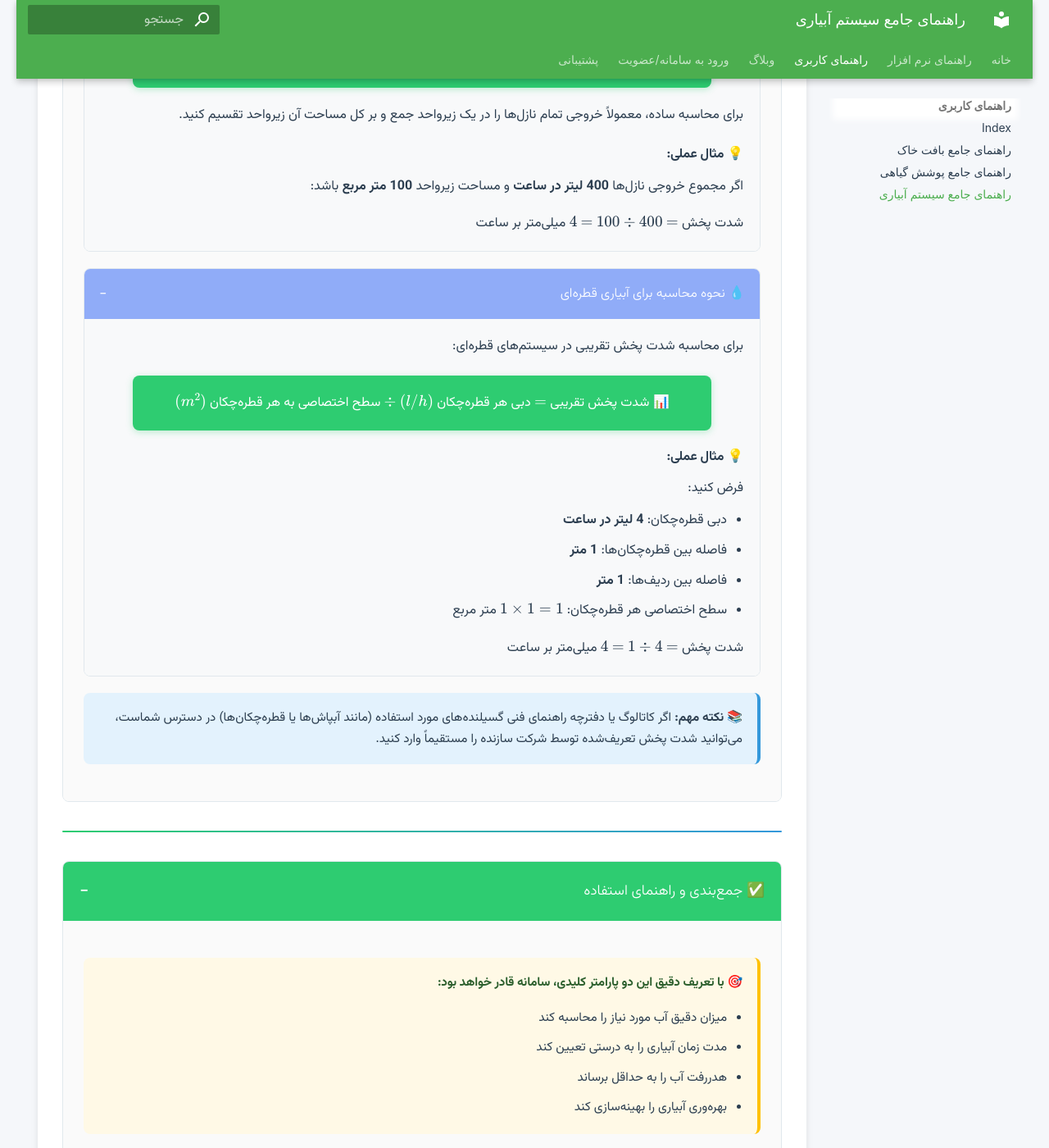
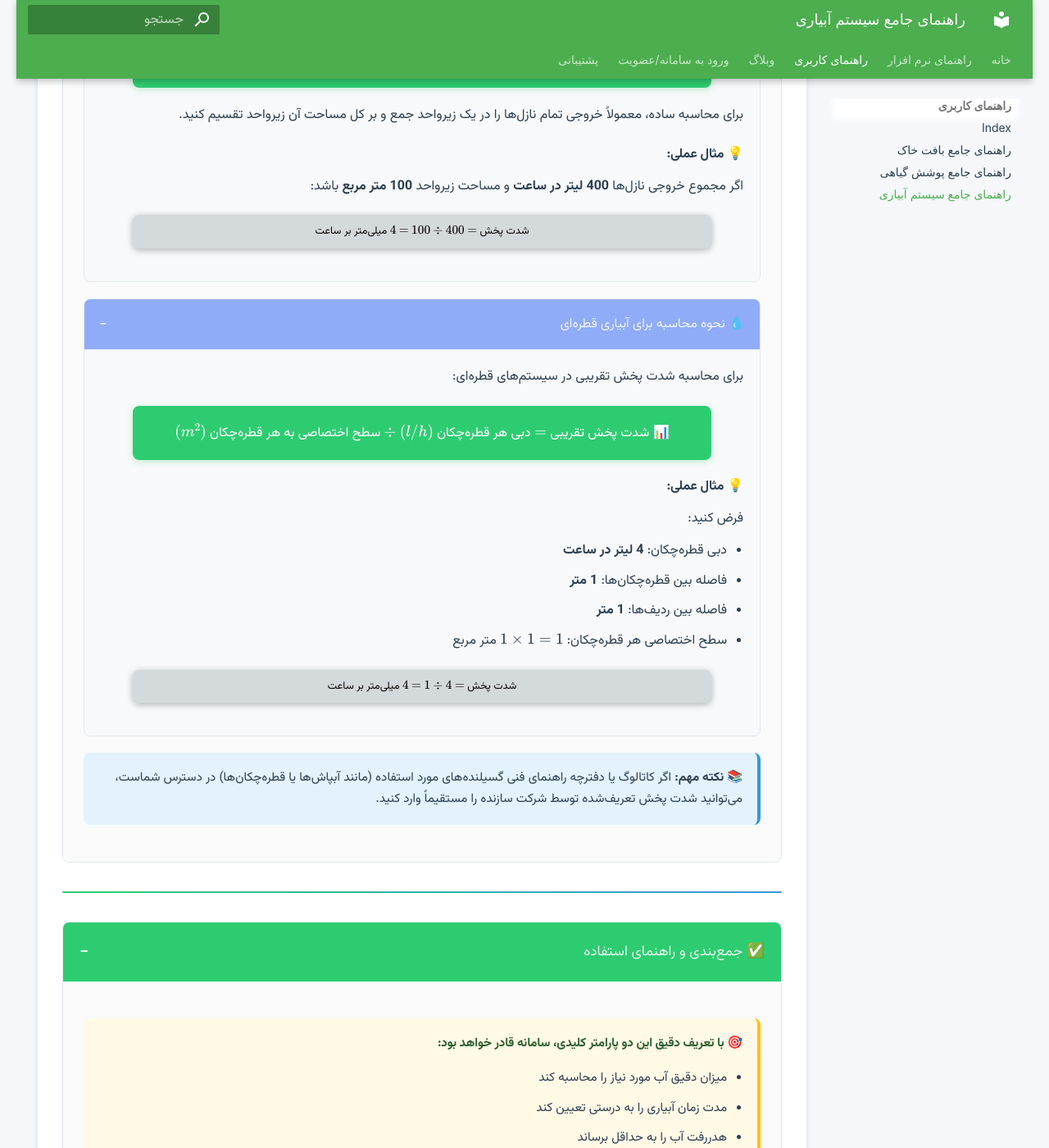
Before and after one commit to salehin90/webkesht_docs_fa, an MkDocs documentation site: the page built from docs/user-guide/Irrigation.md, in a window 1280 px wide and 1400 px high, scrolled down 1820 px. Shown: the whole window at 82% size. Built offline with MkDocs 1.6.1 and Material for MkDocs 9.7.7, drawn with Linux system fonts in a browser that asks for light colours.

Commit message:
1404-07-16. Mystyle edit formula

```diff
--- a/docs/stylesheets/MyStyle.css
+++ b/docs/stylesheets/MyStyle.css
@@ -281,6 +281,18 @@
             box-shadow: 0 2px 8px rgba(46, 204, 113, 0.3);
         }
 
+        .formula-ex {
+            background: #d4d9db;
+            color: rgb(10, 4, 4);
+            padding: 10px;
+            border-radius: 8px;
+            text-align: center;
+            font-size: 0.8em;
+            margin: 20px auto;
+            max-width: 90%;
+            box-shadow: 0 2px 8px rgba(2, 14, 6, 0.3);
+        }
+
         /* تصاویر */
         .image-container {
             text-align: center;
```
